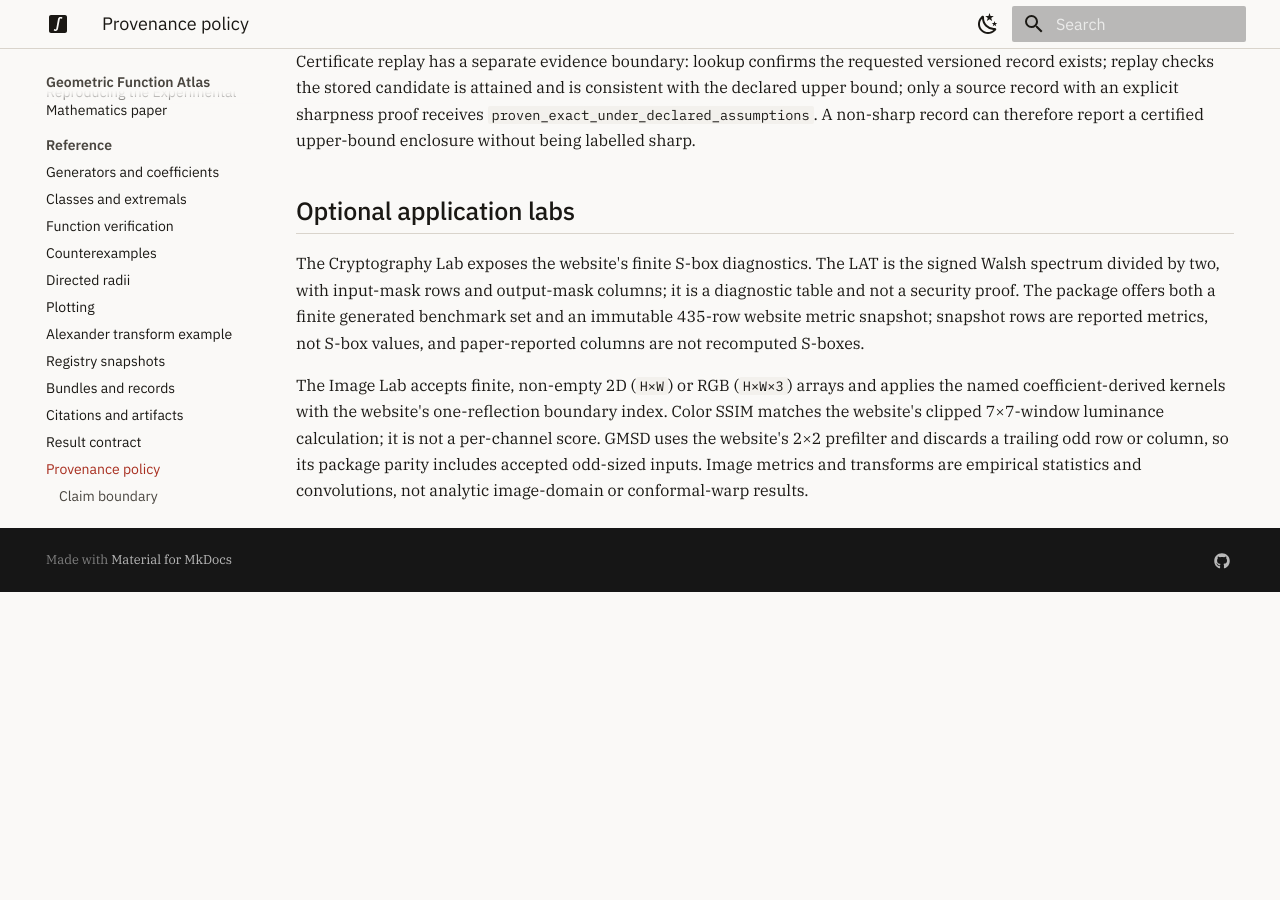
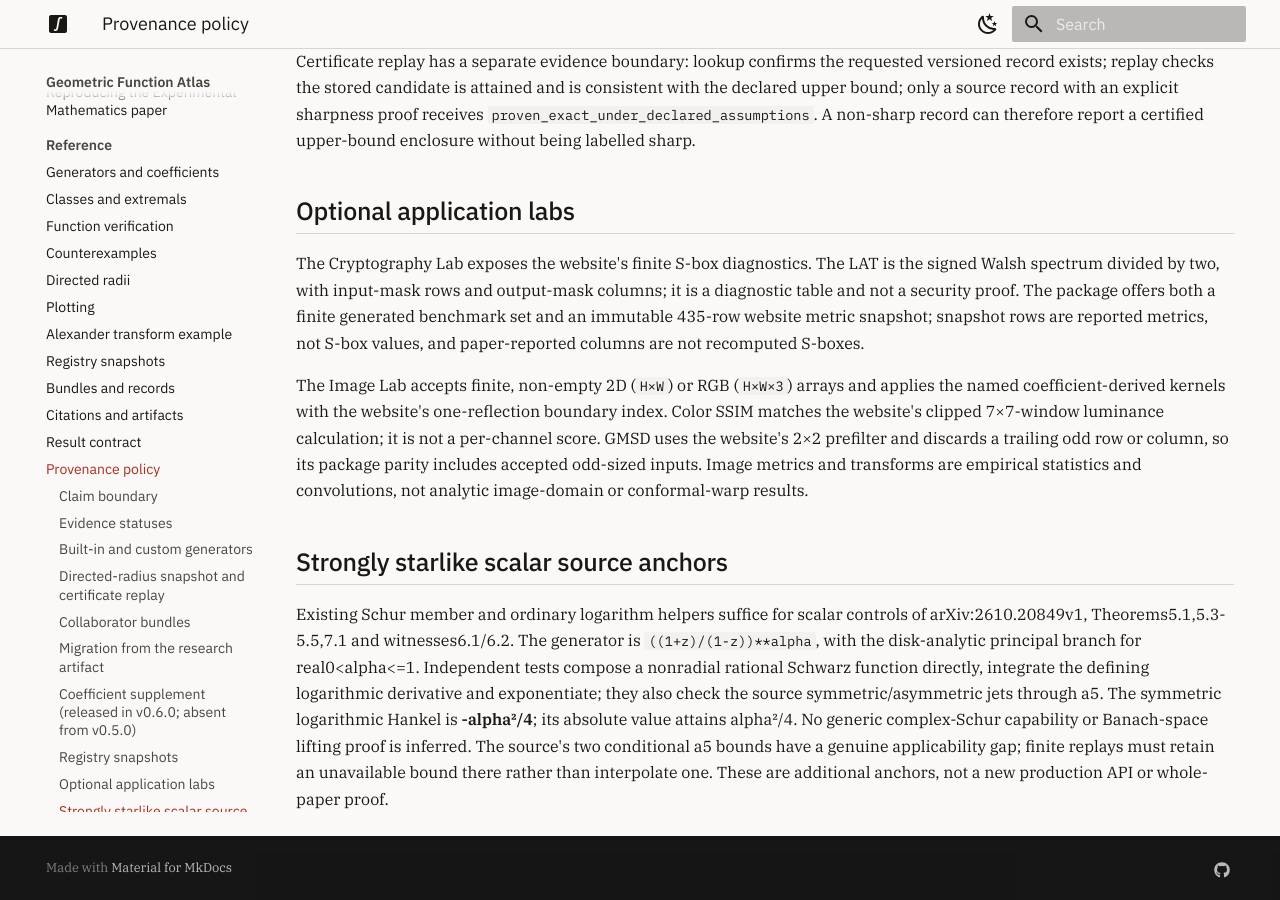
Before and after one commit to Prasanna28Devadiga/geometric-function-atlas, an MkDocs documentation site: the page built from docs/PROVENANCE.md, in a window 1280 px wide and 900 px high, scrolled down 6007 px. Built offline with MkDocs 1.6.1 and Material for MkDocs 9.7.7, drawn with Linux system fonts in a browser that asks for light colours; before the commit the page ends 6599 px from its top, so only the background shows below that.

Commit message:
test: anchor strongly starlike scalar source witnesses

```diff
--- a/docs/PROVENANCE.md
+++ b/docs/PROVENANCE.md
@@ -323,3 +323,17 @@
 includes accepted odd-sized inputs. Image metrics and transforms are empirical
 statistics and convolutions, not analytic image-domain or conformal-warp
 results.
+
+## Strongly starlike scalar source anchors
+
+Existing Schur member and ordinary logarithm helpers suffice for scalar controls
+of arXiv:2610.20849v1, Theorems5.1,5.3-5.5,7.1 and witnesses6.1/6.2.
+The generator is `((1+z)/(1-z))**alpha`, with the disk-analytic principal branch
+for real0<alpha<=1. Independent tests compose a nonradial rational Schwarz
+function directly, integrate the defining logarithmic derivative and exponentiate;
+they also check the source symmetric/asymmetric jets through a5. The symmetric
+logarithmic Hankel is **-alpha²/4**; its absolute value attains alpha²/4.
+No generic complex-Schur capability or Banach-space lifting proof is inferred.
+The source's two conditional a5 bounds have a genuine applicability gap; finite
+replays must retain an unavailable bound there rather than interpolate one.
+These are additional anchors, not a new production API or whole-paper proof.
```
Also changed, not shown: 1 other file.
